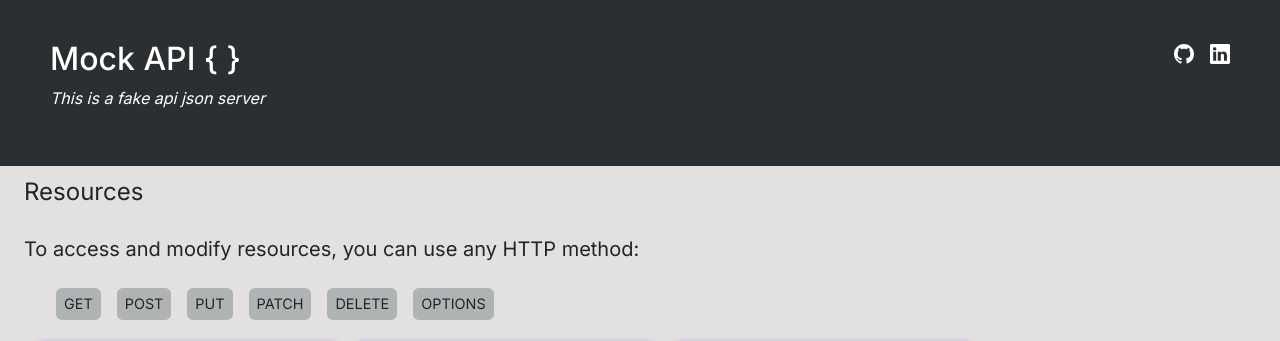
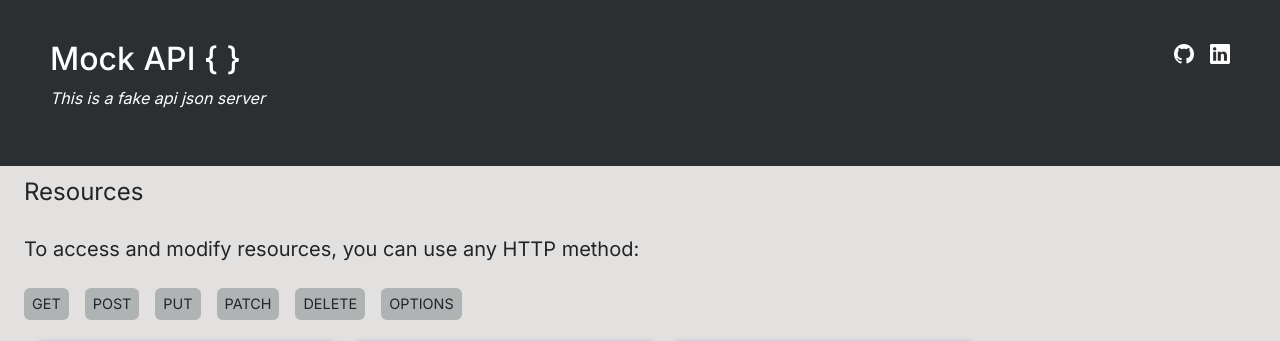
Before and after one commit to anishv2/json-server, a website: page public/index.html in a window 1280 px wide. Shown: the top 341 px of the page. Drawn offline with nearby package versions, Linux system fonts and the light colour scheme.

Commit message:
updated css

```diff
--- a/public/index.html
+++ b/public/index.html
@@ -120,7 +120,7 @@
 			<div class="py-2">
 				<p class="fs-4 pb-2">Resources</p>
 				<p class="fs-5 pb-2">To access and modify resources, you can use any HTTP method:</p>
-				<ul class="method-list d-flex flex-wrap gap-3">
+				<ul class="method-list d-flex flex-wrap gap-3 p-0">
 					<span class="http-method">GET</span>
 					<span class="http-method">POST</span>
 					<span class="http-method">PUT</span>
```
